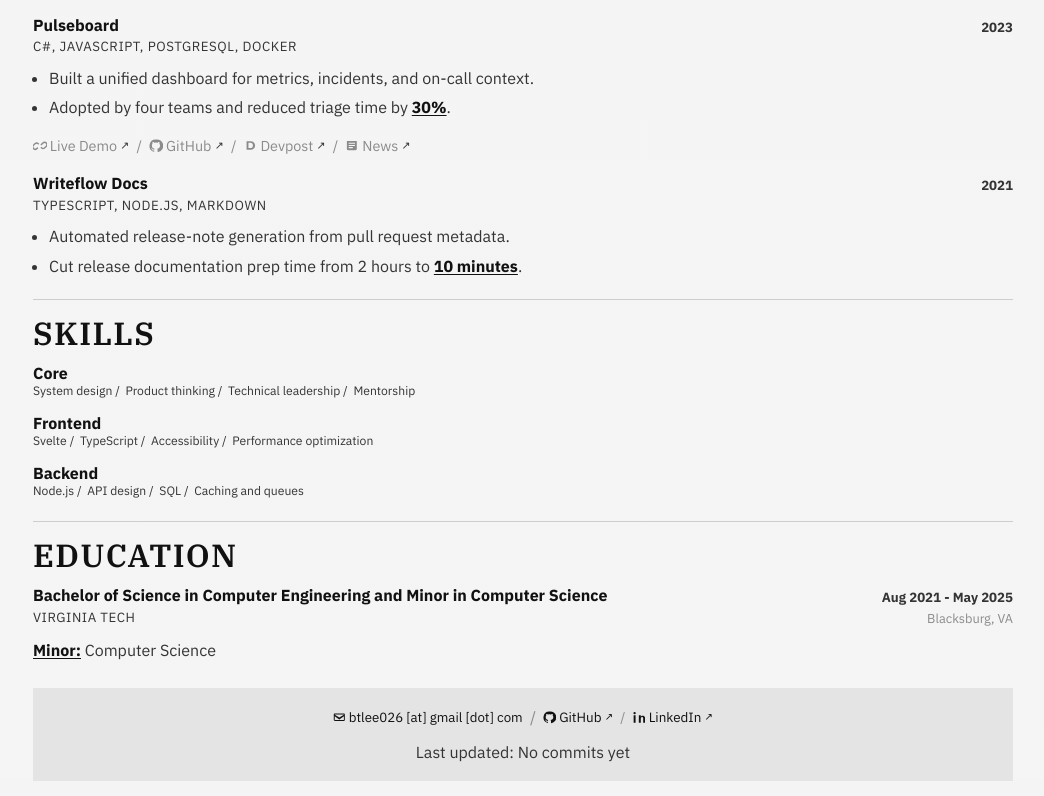
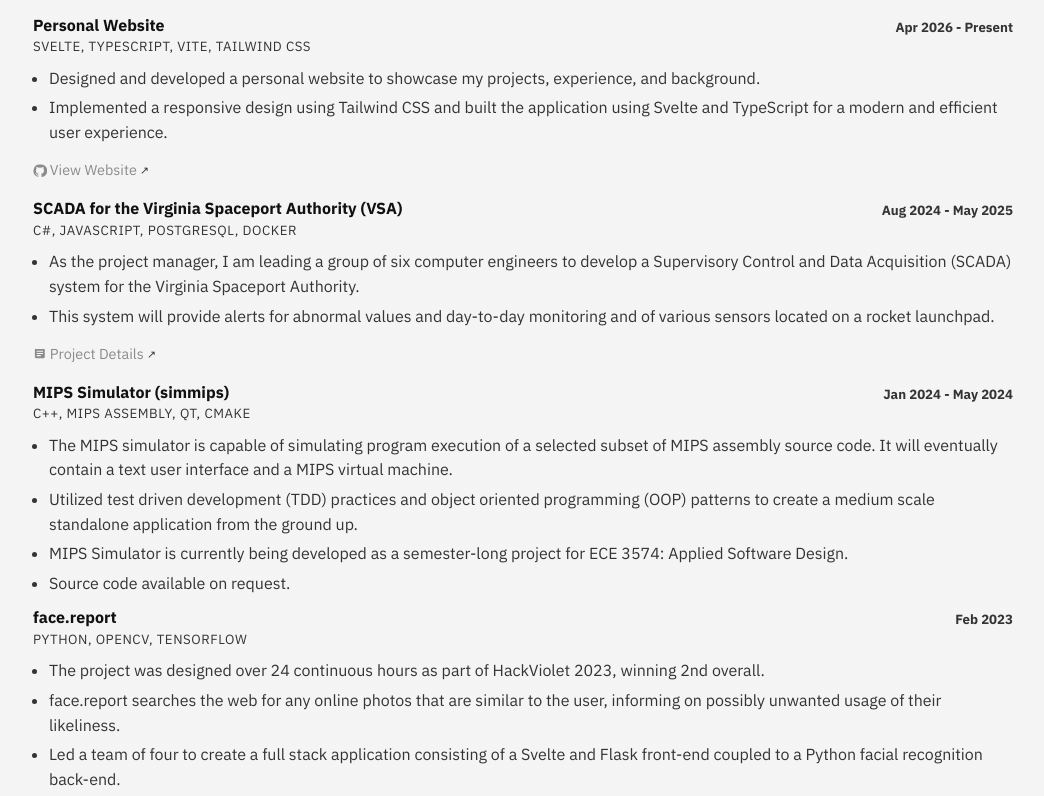
Before and after one commit to blee03/home, a Svelte app: page / in a window 1280 px wide. Shown: the part 1264-2060 px from the top of the page, without its empty margins (117-1161 px from the left). Built offline with nearby package versions, Linux system fonts and the light colour scheme.

Commit message:
feat: update title in index.html, filter private experience and projects, and enhance data structure in JSON files

```diff
--- a/index.html
+++ b/index.html
@@ -8,7 +8,7 @@
     <meta name="apple-mobile-web-app-status-bar-style" content="black-translucent" />
     <meta name="apple-mobile-web-app-title" content="Resume" />
     <meta name="theme-color" content="#ffffff" />
-    <title>home</title>
+    <title>Brian Lee | SWE</title>
   </head>
   <body>
     <div id="app"></div>
--- a/src/App.svelte
+++ b/src/App.svelte
@@ -15,6 +15,8 @@
   const profile = JSON.parse(profileDataRaw) as Profile
   const experience = JSON.parse(experienceDataRaw) as ResumeItem[]
   const projects = JSON.parse(projectDataRaw) as ProjectItem[]
+  const visibleExperience = experience.filter((item) => !item.private)
+  const visibleProjects = projects.filter((item) => !item.private)
   const skillGroups = JSON.parse(skillsDataRaw) as SkillGroup[]
   const education = JSON.parse(educationDataRaw) as EducationItem[]
   const acronyms = JSON.parse(acronymDataRaw) as Record<string, string>
@@ -173,8 +175,8 @@
 
 <PublicResume
   profile={{ ...profile, summary: selectedSummary } as Profile}
-  {experience}
-  {projects}
+  experience={visibleExperience}
+  projects={visibleProjects}
   {skillGroups}
   {education}
   {acronyms}
--- a/src/data/education.json
+++ b/src/data/education.json
@@ -2,7 +2,7 @@
   {
     "id": "vt",
     "school": "Virginia Tech",
-    "degree": "Bachelor of Science in Computer Engineering and Minor in Computer Science",
+    "degree": "Bachelor of Science in Computer Engineering",
     "location": "Blacksburg, VA",
     "date": "Aug 2021 - May 2025",
     "minor": "Computer Science"
--- a/src/data/experience.json
+++ b/src/data/experience.json
@@ -6,6 +6,7 @@
     "role": "Software Engineer",
     "location": "Huntsville, AL",
     "date": "Jun 2025 - Present",
+    "private": false,
     "details": [
       "Designed and implemented key architectural components of a web-based UAS collaborative ground control client (GCS), advancing a prototype toward a production-ready system.",
       "Developed testing frameworks and CI/CD pipelines for the GCS client, supporting integration, deployment, and collaboration with vendors and program stakeholders.",
@@ -20,6 +21,7 @@
     "role": "DevOps Intern",
     "location": "Alexandria, VA",
     "date": "Jun 2024 - May 2024",
+    "private": false,
     "details": [
       "Built a GitHub Actions CI/CD pipeline utilizing Terraform to automate AWS resource creation, detect configuration changes, post PR comments with Terraform plans, and enforce approval steps.",
       "Automated Google Lighthouse performance audits on PR creation, replacing manual checks and providing developers with immediate actionable feedback.",
@@ -33,6 +35,7 @@
     "role": "Software Engineering Intern",
     "location": "Blacksburg, VA",
     "date": "May 2023 - Aug 2023",
+    "private": false,
     "details": [
       "Developed the frontend of a full-stack MVP using React, implementing dashboards, login pages, and multiple web pages based on customer-provided designs.",
       "Refactored state management by integrating Redux, consolidating duplicated backend calls, and streamlining data flow between components for improved performance and maintainability.",
@@ -46,6 +49,7 @@
     "role": "Electrical Engineering Patent Extern",
     "location": "Alexandria, VA",
     "date": "Jun 2022 - Aug 2022",
+    "private": false,
     "details": [
       "Examined and conducted advanced searches for electrical engineering patents relating to 3D LIDAR scanner systems, and cameras.",
       "Co-authored office actions and notices containing findings and decisions for patent pending inventions."
@@ -58,6 +62,7 @@
     "role": "Student Manager",
     "location": "Blacksburg, VA",
     "date": "Aug 2021 - May 2025",
+    "private": false,
     "details": [
       "Managed student staff and assisted in training new student employees. Supervised and delegated responsibilities to student staff."
     ]
--- a/src/data/projects.json
+++ b/src/data/projects.json
@@ -1,29 +1,126 @@
 [
   {
-    "id": "pulseboard-platform",
-    "name": "Pulseboard",
-    "technologies": ["C#", "JavaScript", "PostgreSQL", "Docker"],
-    "date": "2023",
+    "id": "personal-website",
+    "name": "Personal Website",
+    "technologies": ["Svelte", "TypeScript", "Vite", "Tailwind CSS"],
+    "date": "Apr 2026 - Present",
     "details": [
-      "Built a unified dashboard for metrics, incidents, and on-call context.",
-      "Adopted by four teams and reduced triage time by **30%**."
+      "Designed and developed a personal website to showcase my projects, experience, and background.",
+      "Implemented a responsive design using Tailwind CSS and built the application using Svelte and TypeScript for a modern and efficient user experience."
     ],
     "links": [
-      {"label": "Live Demo", "href": "https://example.com"},
-      {"label": "GitHub", "href": "https://github.com/example/pulseboard"},
-      {"label": "Devpost", "href": "https://devpost.com/software/pulseboard"},
-      {"label": "News", "href": "https://example.com/news/pulseboard"}
+      {
+        "label": "View Website",
+        "href": "https://blee03.github.io/home/"
+      }
     ]
   },
   {
-    "id": "writeflow-docs-tooling",
-    "name": "Writeflow Docs",
-    "technologies": ["TypeScript", "Node.js", "Markdown"],
-    "date": "2021",
+    "id": "scada",
+    "name": "SCADA for the Virginia Spaceport Authority (VSA)",
+    "technologies": ["C#", "JavaScript", "PostgreSQL", "Docker"],
+    "date": "Aug 2024 - May 2025",
     "details": [
-      "Automated release-note generation from pull request metadata.",
-      "Cut release documentation prep time from 2 hours to **10 minutes**."
+      "As the project manager, I am leading a group of six computer engineers to develop a Supervisory Control and Data Acquisition (SCADA) system for the Virginia Spaceport Authority.",
+      "This system will provide alerts for abnormal values and day-to-day monitoring and of various sensors located on a rocket launchpad."
+    ],
+    "links": [
+      {
+        "label": "Project Details",
+        "href": "https://ece.vt.edu/content/ece_vt_edu/en/news/vt-ece-department-news/ece-virginia-spaceport-authority-major-design-experience-collab.html"
+      }
+    ]
+  },
+  {
+    "id": "simmips",
+    "name": "MIPS Simulator (simmips)",
+    "technologies": ["C++", "MIPS Assembly", "Qt", "CMake"],
+    "date": "Jan 2024 - May 2024",
+    "details": [
+      "The MIPS simulator is capable of simulating program execution of a selected subset of MIPS assembly source code. It will eventually contain a text user interface and a MIPS virtual machine.",
+      "Utilized test driven development (TDD) practices and object oriented programming (OOP) patterns to create a medium scale standalone application from the ground up.",
+      "MIPS Simulator is currently being developed as a semester-long project for ECE 3574: Applied Software Design.",
+      "Source code available on request."
     ],
     "links": []
+  },
+  {
+    "id": "face-report",
+    "name": "face.report",
+    "technologies": ["Python", "OpenCV", "TensorFlow"],
+    "date": "Feb 2023",
+    "details": [
+      "The project was designed over 24 continuous hours as part of HackViolet 2023, winning 2nd overall.",
+      "face.report searches the web for any online photos that are similar to the user, informing on possibly unwanted usage of their likeliness.",
+      "Led a team of four to create a full stack application consisting of a Svelte and Flask front-end coupled to a Python facial recognition back-end."
+    ],
+    "links": [
+      {
+        "label": "Repository",
+        "href": "https://github.com/blee03/face.report"
+      }
+    ]
+  },
+  {
+    "id": "autonomous-tractor",
+    "name": "Autonomous Tractor",
+    "technologies": ["Python", "Arduino C", "BLE"],
+    "date": "Jan 2023 - May 2023",
+    "details": [
+      "The autonomous tractor is a small battery-powered vehicle capable of autonomously driving on a track. It utilizes a path smoothing algorithm and is capable of stopping and turning.",
+      "Worked primarily on manipulating infrared sensor data to turn and stop the tractor. Also responsible for utilizing Bluetooth protocols to transfer data from a GUI located on a host computer remotely to the tractor.",
+      "The Autonomous Tractor was developed as a semester-long project for ECE 2804: Integrated Design Project."
+    ],
+    "links": [
+      {
+        "label": "Repository",
+        "href": "https://github.com/blee03/2804_ATP"
+      }
+    ]
+  },
+  {
+    "id": "liftai",
+    "name": "LIFTai",
+    "technologies": ["Python", "HTML", "CSS", "Git", "Django"],
+    "date": "Nov 2022",
+    "details": [
+      "Submitted to the VTHacks X Hackathon, where the application won awards for best UI/UX.",
+      "Given data in the form of workout exercises, the Python algorithm will fill out the rest of the workout so that an optimal workout targeting all necessary workout groups can be completed.",
+      "Developed a front-end web application written in Django to neatly present findings from the algorithm along with associated videos."
+    ],
+    "links": [
+      {
+        "label": "Repository",
+        "href": "https://github.com/blee03/liftai"
+      }
+    ]
+  },
+  {
+    "id": "hack-violet",
+    "name": "Talk To Me Now Bot",
+    "technologies": ["API", "Java"],
+    "date": "Feb 2022",
+    "details": ["Mental health and positive affirmation application."],
+    "links": [
+      {
+        "label": "Repository",
+        "href": "https://github.com/antnguyen33/TalkToMeNowBot"
+      }
+    ]
+  },
+  {
+    "id": "wheres-my-bus",
+    "name": "Where's My Bus?",
+    "technologies": ["API", "Flask", "Python", "JSON"],
+    "date": "Dec 2020",
+    "details": [
+      "EastBanc Transportation Solution Winner. Python application created by utilizing an API to show bus times and routes. Used Flask framework to display in webpage."
+    ],
+    "links": [
+      {
+        "label": "Repository",
+        "href": "https://github.com/blee03/Where-s-My-Bus-"
+      }
+    ]
   }
 ]
--- a/src/data/skills.json
+++ b/src/data/skills.json
@@ -1,14 +1,10 @@
 [
   {
-    "title": "Core",
-    "skills": ["System design", "Product thinking", "Technical leadership", "Mentorship"]
+    "title": "Languages",
+    "skills": ["Python 3", "C# (.NET 10)", "C++", "Java", "TypeScript"]
   },
   {
     "title": "Frontend",
-    "skills": ["Svelte", "TypeScript", "Accessibility", "Performance optimization"]
-  },
-  {
-    "title": "Backend",
-    "skills": ["Node.js", "API design", "SQL", "Caching and queues"]
+    "skills": ["Docker, AWS, CI/CD", "React"]
   }
 ]
--- a/src/lib/resumeTypes.ts
+++ b/src/lib/resumeTypes.ts
@@ -1,6 +1,7 @@
 export type ResumeItem = {
   id: string
   'name-of-company': string
+  private: boolean
   companyUrl?: string
   role: string
   location: string
@@ -11,6 +12,7 @@
 export type ProjectItem = {
   id: string
   name: string
+  private: boolean
   technologies: string[]
   date: string
   details: string[]
```
